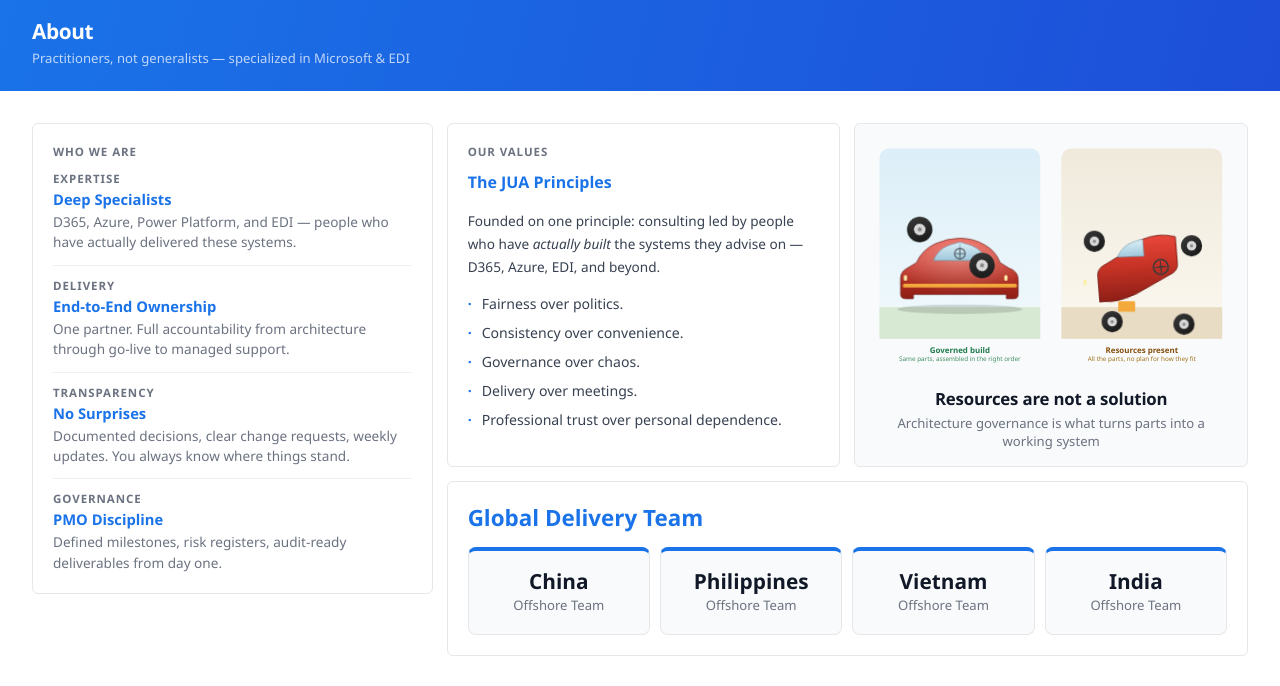
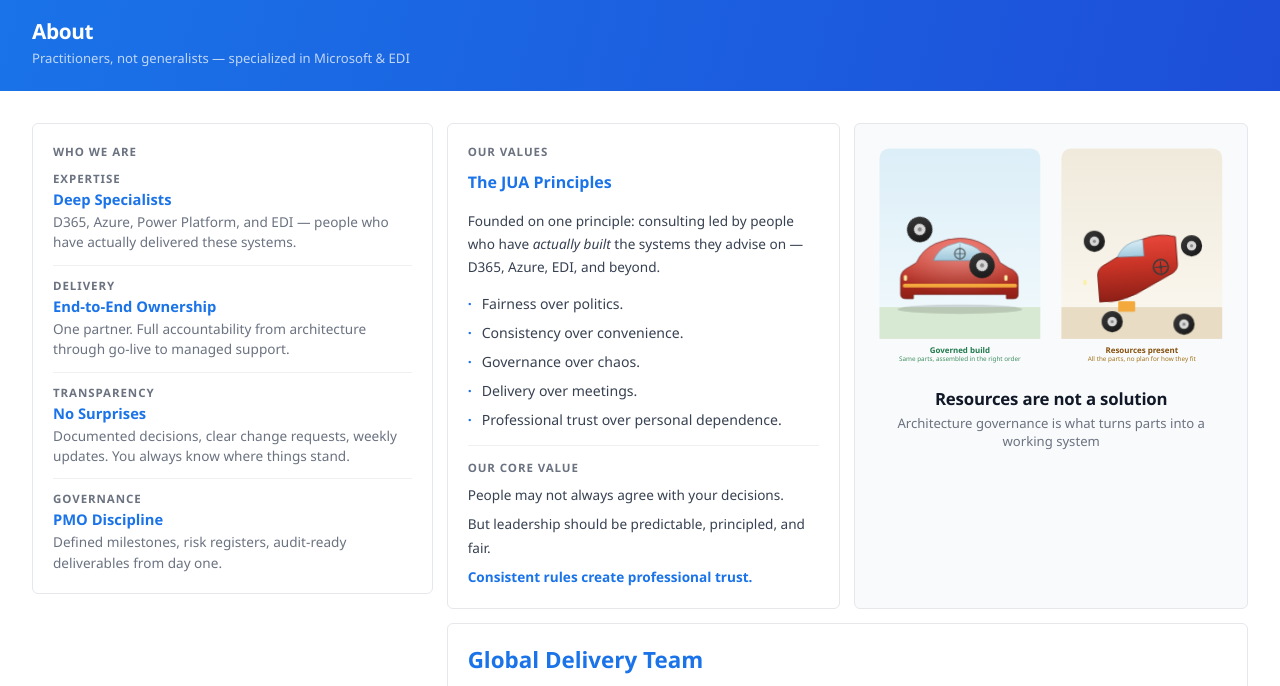
Before and after one commit to gocomx-corp/juasolution, a plain HTML site: page about.html in a window 1280 px wide. Shown: the part 59-745 px from the top of the page. Drawn offline with Linux system fonts and the light colour scheme.

Commit message:
Add files via upload

```diff
--- a/about.html
+++ b/about.html
@@ -173,6 +173,12 @@
             <li style="display:flex;gap:10px;align-items:baseline;font-size:0.88rem;color:var(--g7)"><span style="color:#1a73e8;font-weight:700;flex-shrink:0">·</span>Delivery over meetings.</li>
             <li style="display:flex;gap:10px;align-items:baseline;font-size:0.88rem;color:var(--g7)"><span style="color:#1a73e8;font-weight:700;flex-shrink:0">·</span>Professional trust over personal dependence.</li>
           </ul>
+          <div style="margin-top:16px;padding-top:14px;border-top:1px solid #f0f0f0">
+            <div style="font-size:0.72rem;font-weight:600;letter-spacing:0.08em;text-transform:uppercase;color:#6b7280;margin-bottom:8px">Our Core Value</div>
+            <p style="font-size:0.85rem;color:var(--g7);line-height:1.7">People may not always agree with your decisions.</p>
+            <p style="font-size:0.85rem;color:var(--g7);line-height:1.7;margin-top:6px">But leadership should be predictable, principled, and fair.</p>
+            <p style="font-size:0.85rem;color:#1a73e8;font-weight:600;line-height:1.7;margin-top:6px">Consistent rules create professional trust.</p>
+          </div>
         </div>
 
         <!-- Car SVG -->
```
